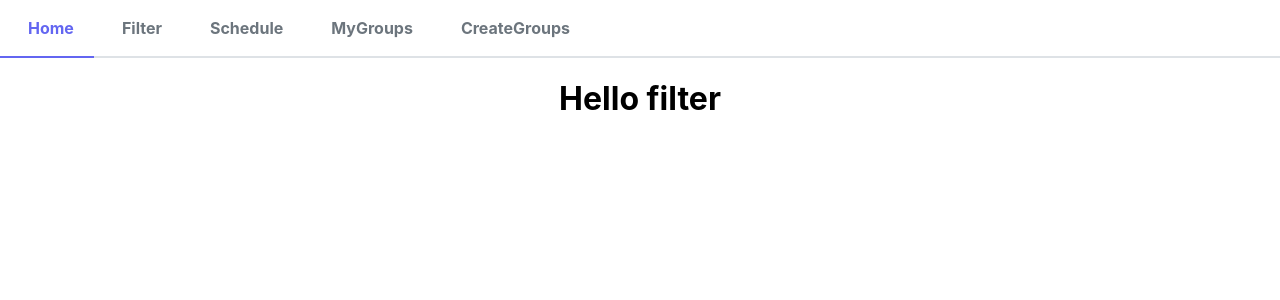
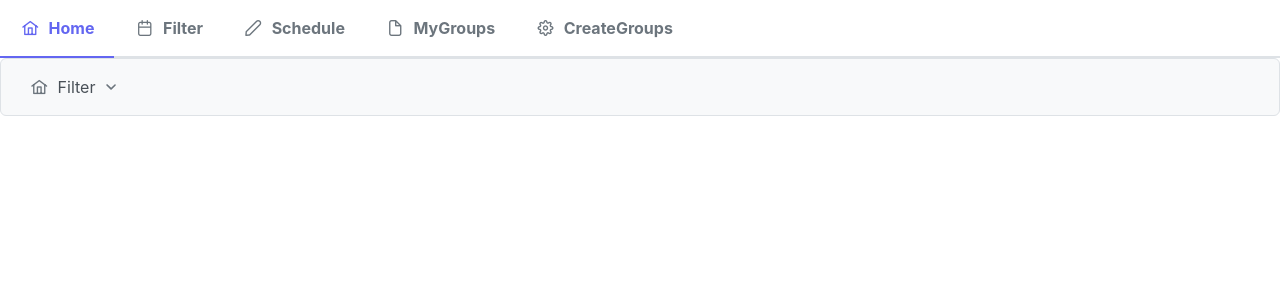
Before and after one commit to naozitios/interesthing, a React (Create React App) app in the folder interesthing/: page /filter in a window 1280 px wide. Shown: the top 300 px of the page. Built offline with nearby package versions, Linux system fonts and the light colour scheme.

Commit message:
feat: init filter

```diff
--- a/interesthing/package.json
+++ b/interesthing/package.json
@@ -3,14 +3,18 @@
   "version": "0.1.0",
   "private": true,
   "dependencies": {
+    "@headlessui/react": "^1.7.15",
+    "@heroicons/react": "^2.0.18",
     "@testing-library/jest-dom": "^5.16.5",
     "@testing-library/react": "^13.4.0",
     "@testing-library/user-event": "^13.5.0",
+    "primeicons": "^6.0.1",
     "primereact": "^9.5.0",
     "react": "^18.2.0",
     "react-dom": "^18.2.0",
     "react-router-dom": "^6.13.0",
     "react-scripts": "5.0.1",
+    "tailwindcss": "^3.3.2",
     "web-vitals": "^2.1.4"
   },
   "scripts": {
--- a/interesthing/src/components/Navbar.js
+++ b/interesthing/src/components/Navbar.js
@@ -1,29 +1,58 @@
-import React from 'react';
-import { useEffect,useState } from 'react';
-import { TabMenu } from 'primereact/tabmenu';
-import {useNavigate} from "react-router-dom";
+import React from "react";
+import { TabMenu } from "primereact/tabmenu";
+import { useNavigate } from "react-router-dom";
 //theme
 import "primereact/resources/themes/lara-light-indigo/theme.css";
 
 //core
 import "primereact/resources/primereact.min.css";
+import FilterTab from "../pages/FilterTab";
 
 const Navbar = () => {
   const navigate = useNavigate();
   const items = [
-        {label: 'Home', icon: 'pi pi-fw pi-home',command: () => {navigate('/')} },
-        {label: 'Filter', icon: 'pi pi-fw pi-calendar',command: () => {navigate('/filter')} },
-        {label: 'Schedule', icon: 'pi pi-fw pi-pencil',command: () => {navigate('/schedule')}},
-        {label: 'MyGroups', icon: 'pi pi-fw pi-file',command: () => {navigate('/mygroups')}},
-        {label: 'CreateGroups', icon: 'pi pi-fw pi-cog',command: () => {navigate('/creategroup')}}
+    {
+      label: "Home",
+      icon: "pi pi-fw pi-home",
+      command: () => {
+        navigate("/");
+      },
+    },
+    {
+      label: "Filter",
+      icon: "pi pi-fw pi-calendar",
+      command: () => {
+        navigate("/filter");
+      },
+    },
+    {
+      label: "Schedule",
+      icon: "pi pi-fw pi-pencil",
+      command: () => {
+        navigate("/schedule");
+      },
+    },
+    {
+      label: "MyGroups",
+      icon: "pi pi-fw pi-file",
+      command: () => {
+        navigate("/mygroups");
+      },
+    },
+    {
+      label: "CreateGroups",
+      icon: "pi pi-fw pi-cog",
+      command: () => {
+        navigate("/creategroup");
+      },
+    },
   ];
-
 
   return (
     <div className="card">
       <TabMenu model={items} />
     </div>
-    )
-  }
+  );
+};
 
-  export default Navbar
+export default Navbar;
--- a/interesthing/src/pages/FilterTab.js
+++ b/interesthing/src/pages/FilterTab.js
@@ -1,18 +1,96 @@
-import { useEffect,useState } from 'react'
+import { useState } from "react";
+import { MegaMenu } from "primereact/megamenu";
+import { Checkbox } from "primereact/checkbox";
+import { InputText } from "primereact/inputtext";
 
 const FilterTab = () => {
-  const[courses, setCourses] = useState('')
-  const[coursesDefault, setCoursesDefault] = useState('')
-  const [input, setInput] = useState('');
+  const [search, setSearch] = useState("");
+  //key: category string, value: checked boolean
+  const [filters, setFilters] = useState({});
+  const [checked, setChecked] = useState(false);
 
+  const onCheckboxClicked = () => {};
 
-  return (
-    <div className="home">
-      <div className="course-detail">
-        <h1>Hello filter</h1>
-      </div>
-    </div>
-  )
-}
+  const items = [
+    {
+      label: "Filter",
+      icon: "pi pi-fw pi-home",
+      items: [
+        [
+          {
+            label: "Search",
+            items: [
+              {
+                template: () => (
+                  <div className="p-inputgroup">
+                    <InputText
+                      placeholder="Search"
+                      value={search}
+                      onChange={(e) => setSearch(e.target.value)}
+                    />
+                    <span className="p-inputgroup-addon">
+                      <i className="pi pi-search"></i>
+                    </span>
+                  </div>
+                ),
+              },
+            ],
+          },
+          {
+            label: "Categories",
+            items: [
+              {
+                label: "Gaming",
+                template: ({ label }, options) => (
+                  <div className="p-d-flex p-ai-left">
+                    <Checkbox
+                      inputId="cb1"
+                      checked={checked}
+                      onChange={(e) => setChecked(e.checked)}
+                    />
+                    <label htmlFor="cb1" className="p-checkbox-label p-ml-2">
+                      {label}
+                    </label>
+                  </div>
+                ),
+              },
+              {
+                label: "Music",
+                template: ({ label }) => (
+                  <div className="p-d-flex p-ai-left">
+                    <Checkbox
+                      inputId="cb2"
+                      checked={checked}
+                      onChange={(e) => setChecked(e.checked)}
+                    />
+                    <label htmlFor="cb1" className="p-checkbox-label p-ml-2">
+                      {label}
+                    </label>
+                  </div>
+                ),
+              },
+              {
+                label: "Food",
+                template: ({ label }) => (
+                  <div className="p-d-flex p-ai-center">
+                    <Checkbox
+                      inputId="cb1"
+                      checked={checked}
+                      onChange={(e) => setChecked(e.checked)}
+                    />
+                    <label htmlFor="cb1" className="p-checkbox-label p-ml-2">
+                      {label}
+                    </label>
+                  </div>
+                ),
+              },
+            ],
+          },
+        ],
+      ],
+    },
+  ];
+  return <MegaMenu model={items} breakpoint="960px" />;
+};
 
-export default FilterTab
+export default FilterTab;
--- a/interesthing/src/pages/Home.js
+++ b/interesthing/src/pages/Home.js
@@ -1,18 +1,16 @@
-import { useEffect,useState } from 'react'
-
+import { useEffect, useState } from "react";
 
 const Home = () => {
-  const[courses, setCourses] = useState('')
-  const[coursesDefault, setCoursesDefault] = useState('')
-  const [input, setInput] = useState('');
+  const [courses, setCourses] = useState("");
+  const [coursesDefault, setCoursesDefault] = useState("");
+  const [input, setInput] = useState("");
   const items = [
-    {label: 'Home', icon: 'pi pi-fw pi-home'},
-    {label: 'Calendar', icon: 'pi pi-fw pi-calendar'},
-    {label: 'Edit', icon: 'pi pi-fw pi-pencil'},
-    {label: 'Documentation', icon: 'pi pi-fw pi-file'},
-    {label: 'Settings', icon: 'pi pi-fw pi-cog'}
-];
-
+    { label: "Home", icon: "pi pi-fw pi-home" },
+    { label: "Calendar", icon: "pi pi-fw pi-calendar" },
+    { label: "Edit", icon: "pi pi-fw pi-pencil" },
+    { label: "Documentation", icon: "pi pi-fw pi-file" },
+    { label: "Settings", icon: "pi pi-fw pi-cog" },
+  ];
 
   return (
     <div className="home">
@@ -20,7 +18,7 @@ const Home = () => {
         <h1>Hello</h1>
       </div>
     </div>
-  )
-}
+  );
+};
 
-export default Home
+export default Home;
```
Also changed, not shown: interesthing/src/App.js (+14 -22 lines), interesthing/tailwind.config.js (added, +8 -0 lines), 1 other file (tests, documents, lock files or other folders). Lines whose indentation alone changed are shown as unchanged.
